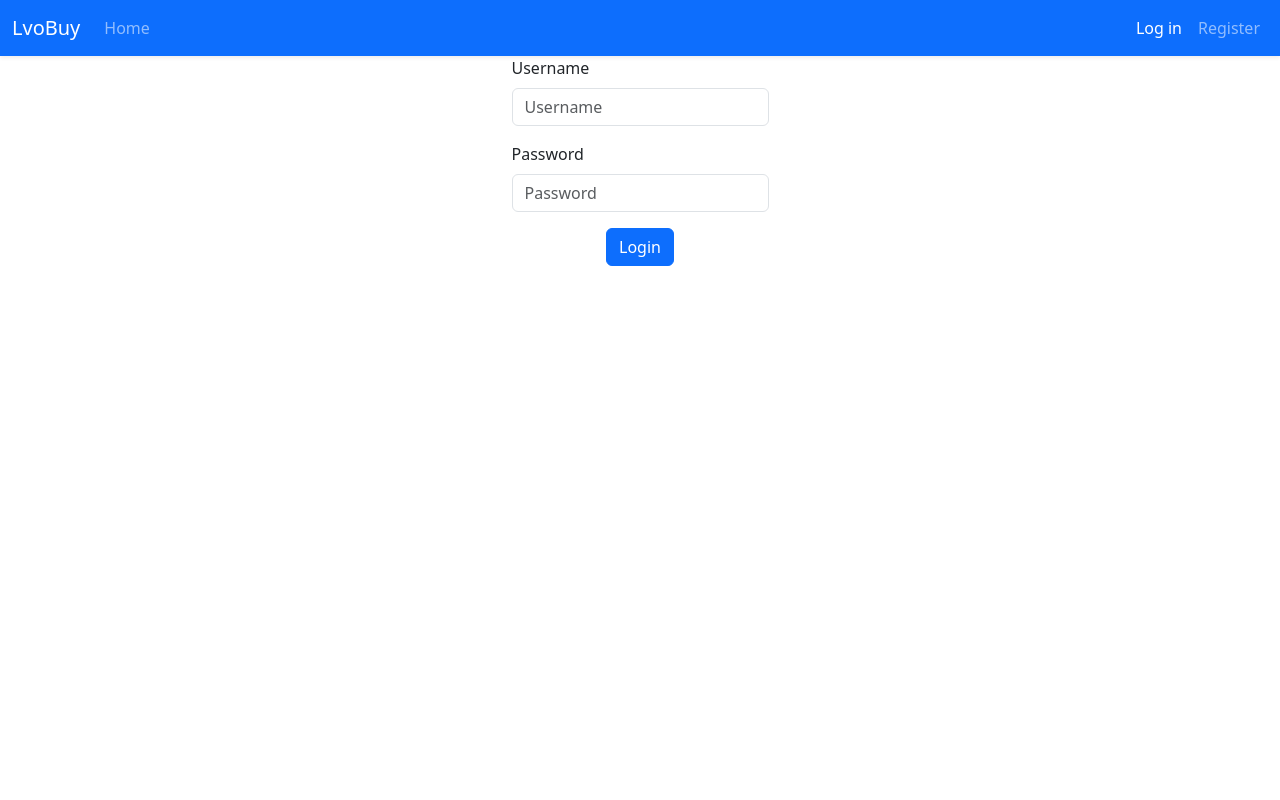
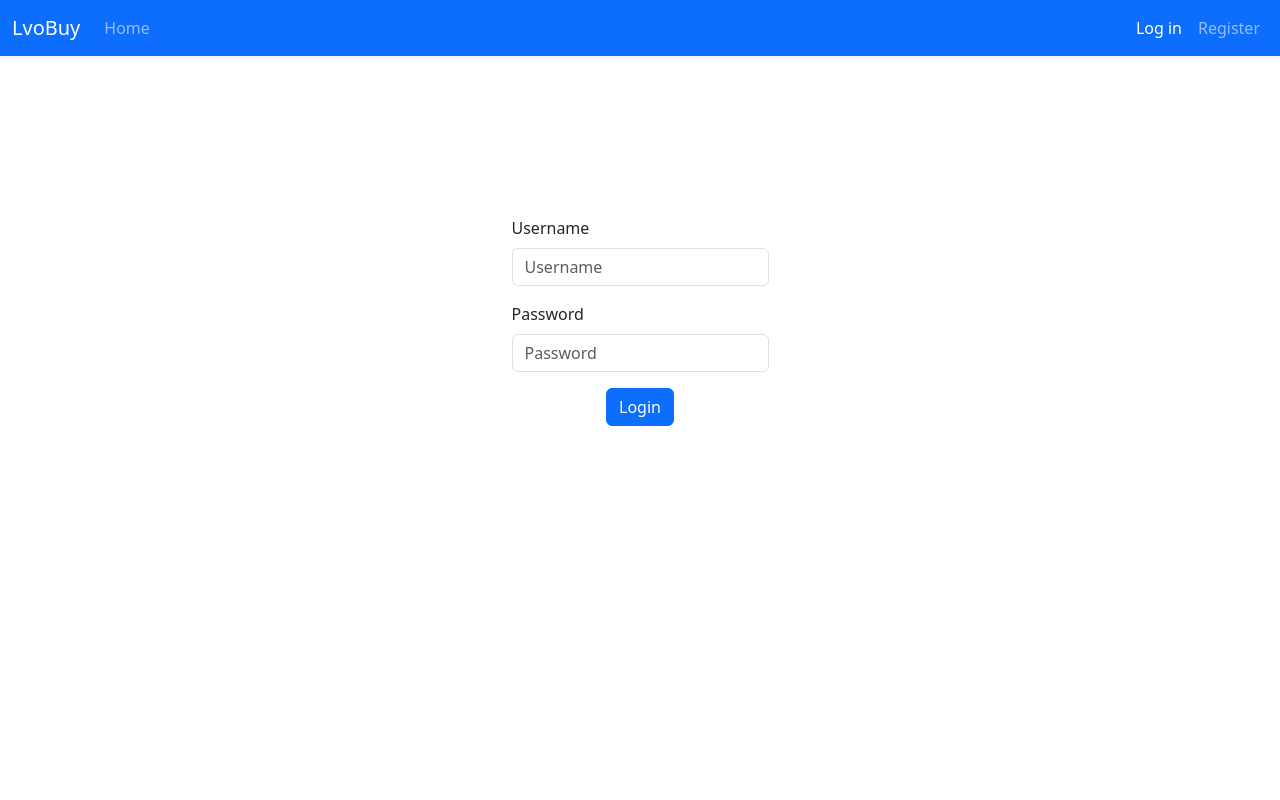
Before and after one commit to LvoBGM/LvoBuy, a Django app: page /bets/login in a window 1280 px wide. Run offline with Django 5.2, Linux system fonts and the light colour scheme.

Commit message:
style: center login form

```diff
--- a/bets/templates/bets/login.html
+++ b/bets/templates/bets/login.html
@@ -4,7 +4,8 @@
    {% if message %}
       <div>{{ message }}</div>
    {% endif %}
-      <form action="{% url 'login' %}" method="post">
+   <div class="flex-grow-1 d-flex justify-content-center">
+      <form action="{% url 'login' %}" method="post" style="margin-top: 20vh; margin-bottom: 10vh;">
          {% csrf_token %}
          <div class="d-flex flex-column align-items-center">
             <div class="mb-3">
@@ -18,5 +19,6 @@
             <button type="submit" class="btn btn-primary">Login</button>
          </div>
       </form>
+   </div>
 
 {% endblock %}
```
